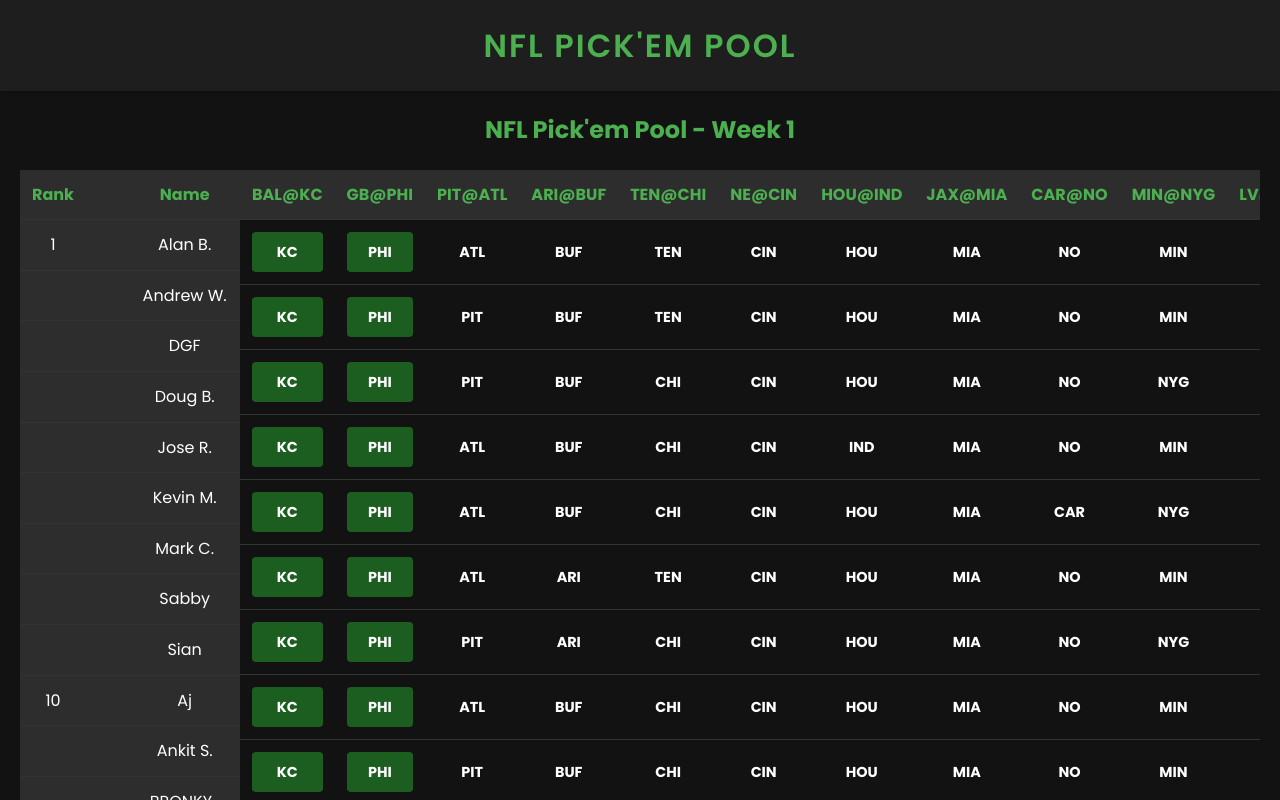
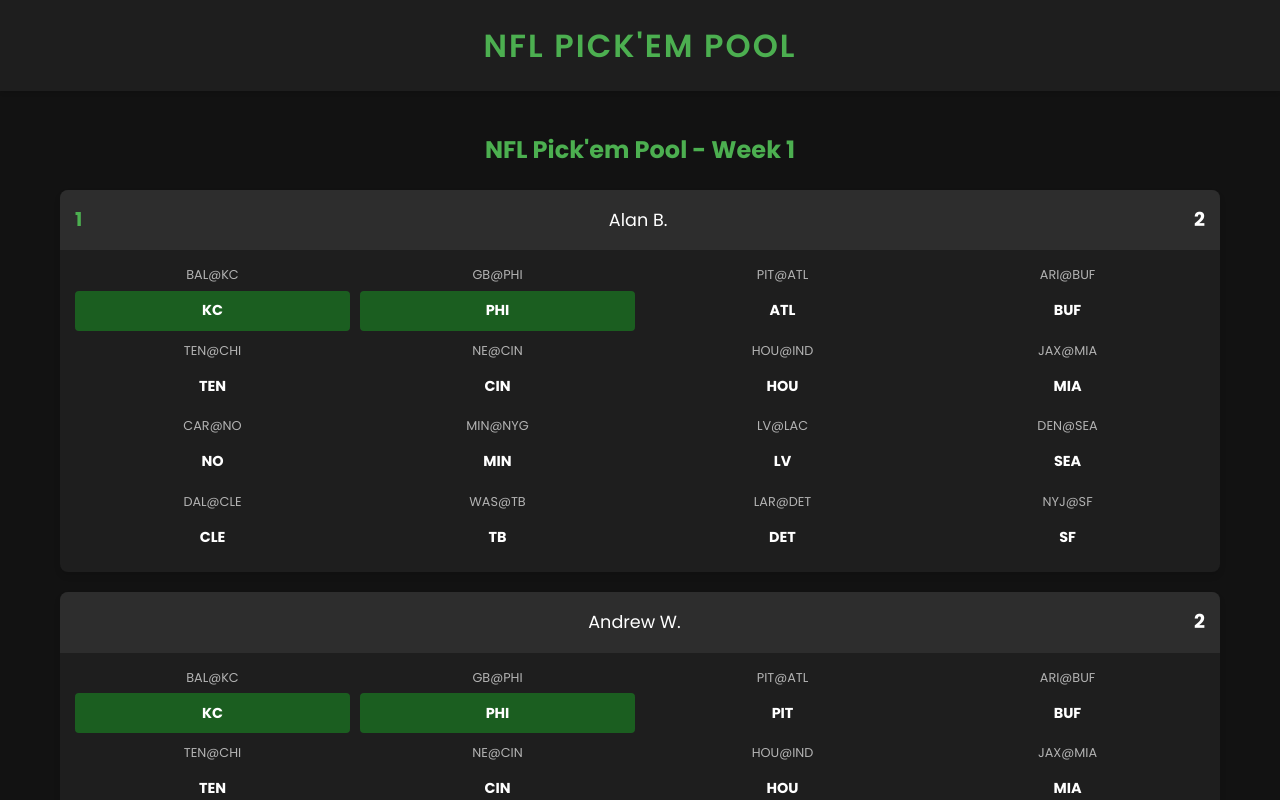
Before and after one commit to MrBuyRight/NFL-PickemPool, a React (Create React App) app: page / in a window 1280 px wide. Built offline with nearby package versions, Linux system fonts and the light colour scheme; the HTML template or start-up script is replaced by a standard one.

Commit message:
Restructure leaderboard to display users and picks in separate modules

```diff
--- a/src/Components/Leaderboard.css
+++ b/src/Components/Leaderboard.css
@@ -20,8 +20,9 @@
 
 .leaderboard {
   width: 100%;
-  height: 100%;
-  overflow: hidden;
+  max-width: 1200px;
+  margin: 0 auto;
+  padding: 20px;
 }
 
 .leaderboard h2 {
@@ -32,76 +33,58 @@
 
 .leaderboard-container {
   display: flex;
-  height: calc(100% - 60px);
-  overflow: hidden;
+  flex-direction: column;
+  gap: 20px;
 }
 
-.leaderboard-sticky-columns {
-  flex: 0 0 220px;
-  overflow-y: auto;
-  background-color: var(--secondary-color);
+.user-module {
+  background-color: var(--surface-color);
+  border-radius: 8px;
+  overflow: hidden;
+  box-shadow: 0 4px 6px rgba(0, 0, 0, 0.1);
 }
 
-.leaderboard-scrollable {
-  flex: 1;
-  overflow-x: auto;
-  overflow-y: auto;
+.user-info {
+  display: flex;
+  justify-content: space-between;
+  align-items: center;
+  padding: 15px;
+  background-color: var(--secondary-color);
+  color: var(--text-color);
 }
 
-.leaderboard-sticky-columns table,
-.leaderboard-scrollable table {
-  width: 100%;
-  border-collapse: separate;
-  border-spacing: 0;
+.user-rank {
+  font-weight: bold;
+  font-size: 1.2rem;
+  color: var(--accent-color);
 }
 
-.leaderboard-sticky-columns th,
-.leaderboard-sticky-columns td,
-.leaderboard-scrollable th,
-.leaderboard-scrollable td {
-  padding: 12px;
-  text-align: center;
-  border-bottom: 1px solid var(--border-color);
-  white-space: nowrap;
+.user-name {
+  font-size: 1.1rem;
 }
 
-.leaderboard-sticky-columns th,
-.leaderboard-scrollable th {
-  background-color: var(--secondary-color);
-  color: var(--accent-color);
+.user-score {
   font-weight: bold;
-  position: sticky;
-  top: 0;
-  z-index: 10;
+  font-size: 1.2rem;
 }
 
-.rank-header,
-.name-header,
-.score-header,
-.rank-cell,
-.name-cell,
-.score-cell {
-  position: absolute;
-  left: 0;
-  width: 60px;
-  background-color: var(--secondary-color);
-  z-index: 20;
-}
-
-.name-header,
-.name-cell {
-  left: 60px;
-  width: 100px;
-}
-
-.score-header,
-.score-cell {
-  left: 160px;
-  width: 60px;
+.user-picks {
+  display: flex;
+  flex-wrap: wrap;
+  padding: 15px;
+  gap: 10px;
 }
 
 .pick-cell {
-  min-width: 80px;
+  flex: 1 0 calc(25% - 10px);
+  min-width: 120px;
+  text-align: center;
+}
+
+.matchup {
+  font-size: 0.8rem;
+  margin-bottom: 5px;
+  color: var(--text-secondary-color);
 }
 
 .pick-info {
@@ -128,27 +111,13 @@
 }
 
 @media (max-width: 768px) {
-  .leaderboard-sticky-columns {
-    flex: 0 0 180px;
-  }
-
-  .leaderboard-sticky-columns th,
-  .leaderboard-sticky-columns td,
-  .leaderboard-scrollable th,
-  .leaderboard-scrollable td {
-    padding: 8px;
-  }
-
-  .name-header,
-  .name-cell {
-    width: 80px;
-  }
-
   .pick-cell {
-    min-width: 60px;
-  }
-
-  .pick-team {
-    font-size: 0.8rem;
+    flex: 1 0 calc(50% - 10px);
   }
 }
+
+@media (max-width: 480px) {
+  .pick-cell {
+    flex: 1 0 100%;
+  }
+}
--- a/src/Components/Leaderboard.js
+++ b/src/Components/Leaderboard.js
@@ -109,53 +109,28 @@
     <div className="leaderboard">
       <h2>NFL Pick'em Pool - Week {selectedWeek}</h2>
       <div className="leaderboard-container">
-        <div className="leaderboard-sticky-columns">
-          <table>
-            <thead>
-              <tr>
-                <th>Rank</th>
-                <th>Name</th>
-                <th>Score</th>
-              </tr>
-            </thead>
-            <tbody>
         {rankedEntries.map((entry, index) => (
-                <tr key={index}>
-                  <td>{entry.rank}</td>
-                  <td>{formatName(entry.name)}</td>
-                  <td>{entry.score}</td>
-                </tr>
-              ))}
-            </tbody>
-          </table>
+          <div key={index} className="user-module">
+            <div className="user-info">
+              <span className="user-rank">{entry.rank}</span>
+              <span className="user-name">{formatName(entry.name)}</span>
+              <span className="user-score">{entry.score}</span>
             </div>
-        <div className="leaderboard-scrollable">
-          <table>
-            <thead>
-              <tr>
-                {gameHeaders.map((header, index) => (
-                  <th key={index}>{header}</th>
-                ))}
-              </tr>
-            </thead>
-            <tbody>
-              {rankedEntries.map((entry, index) => (
-                <tr key={index}>
+            <div className="user-picks">
               {gameMatchups.map((matchup, pickIndex) => {
                 const pick = entry.picks[pickIndex + 1];
                 return (
-                      <td key={pickIndex} className="pick-cell">
+                  <div key={pickIndex} className="pick-cell">
+                    <div className="matchup">{gameHeaders[pickIndex]}</div>
                     <div className={`pick-info ${getPickClass(pick)}`}>
                       <span className="pick-team">{teamAbbreviations[pick] || pick}</span>
                     </div>
-                      </td>
+                  </div>
                 );
               })}
-                </tr>
+            </div>
+          </div>
         ))}
-            </tbody>
-          </table>
-        </div>
       </div>
     </div>
   );
```
Lines whose indentation alone changed are shown as unchanged.
